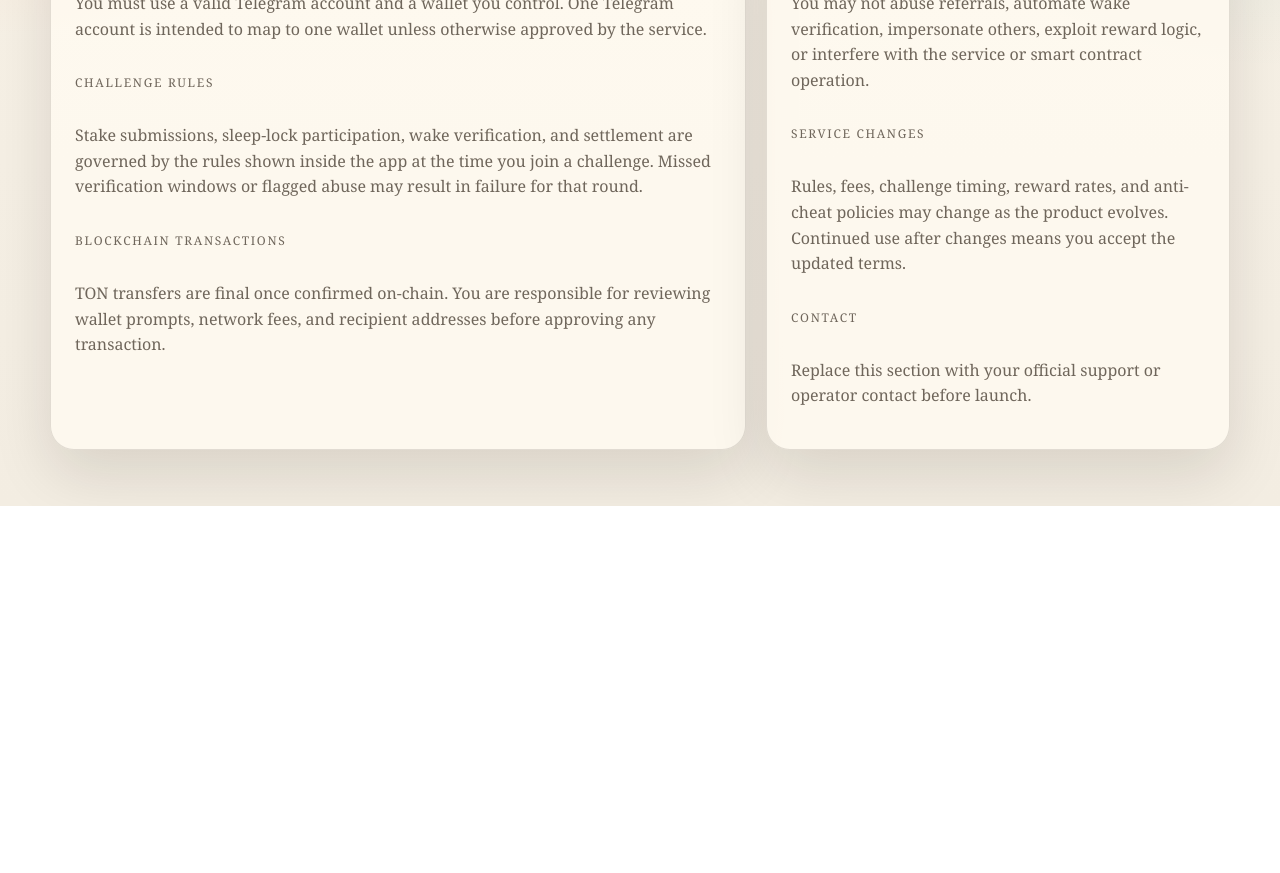
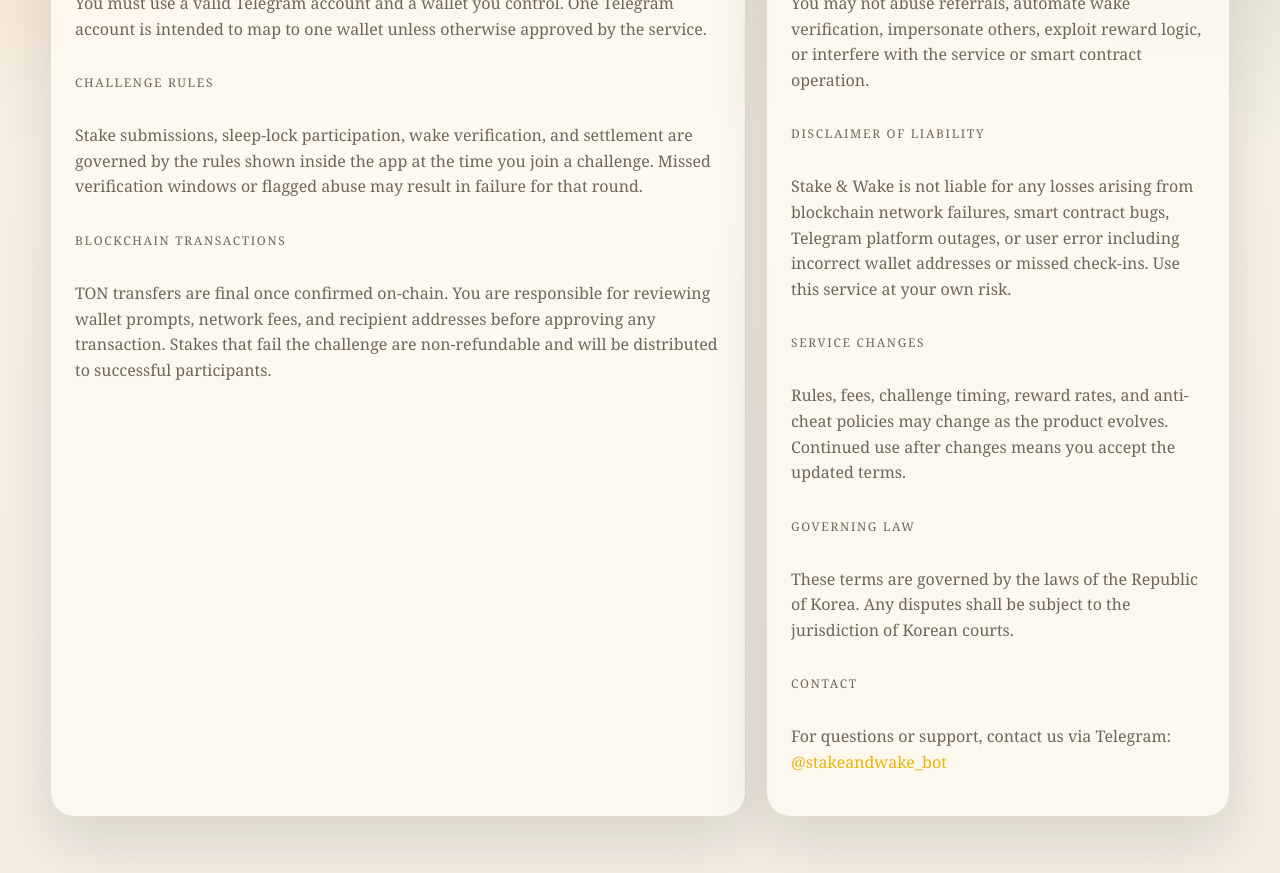
Before and after one commit to realbocho/stake-and-wake, a Next.js app: page /terms in a window 1280 px wide. Shown: the part 440-1313 px from the top of the page. Before the commit the page ends 946 px from the top, so only its background shows below. Built offline with nearby package versions, Linux system fonts and the light colour scheme; what @tonconnect/ui-react would draw is missing.

Commit message:
Update page.tsx

```diff
--- a/app/terms/page.tsx
+++ b/app/terms/page.tsx
@@ -14,7 +14,6 @@
           </p>
         </div>
       </section>
-
       <section className="content-grid" style={{ marginTop: 20 }}>
         <div className="panel stack">
           <div className="label">Eligibility</div>
@@ -23,7 +22,6 @@
             Telegram account is intended to map to one wallet unless otherwise
             approved by the service.
           </p>
-
           <div className="label">Challenge Rules</div>
           <p className="muted">
             Stake submissions, sleep-lock participation, wake verification, and
@@ -31,15 +29,14 @@
             you join a challenge. Missed verification windows or flagged abuse may
             result in failure for that round.
           </p>
-
           <div className="label">Blockchain Transactions</div>
           <p className="muted">
             TON transfers are final once confirmed on-chain. You are responsible
             for reviewing wallet prompts, network fees, and recipient addresses
-            before approving any transaction.
+            before approving any transaction. Stakes that fail the challenge are
+            non-refundable and will be distributed to successful participants.
           </p>
         </div>
-
         <div className="panel stack">
           <div className="label">Acceptable Use</div>
           <p className="muted">
@@ -47,18 +44,30 @@
             others, exploit reward logic, or interfere with the service or smart
             contract operation.
           </p>
-
+          <div className="label">Disclaimer of Liability</div>
+          <p className="muted">
+            Stake &amp; Wake is not liable for any losses arising from blockchain
+            network failures, smart contract bugs, Telegram platform outages, or
+            user error including incorrect wallet addresses or missed check-ins.
+            Use this service at your own risk.
+          </p>
           <div className="label">Service Changes</div>
           <p className="muted">
             Rules, fees, challenge timing, reward rates, and anti-cheat policies
             may change as the product evolves. Continued use after changes means
             you accept the updated terms.
           </p>
-
+          <div className="label">Governing Law</div>
+          <p className="muted">
+            These terms are governed by the laws of the Republic of Korea.
+            Any disputes shall be subject to the jurisdiction of Korean courts.
+          </p>
           <div className="label">Contact</div>
           <p className="muted">
-            Replace this section with your official support or operator contact
-            before launch.
+            For questions or support, contact us via Telegram:{" "}
+            <a href="https://t.me/stakeandwake_bot" style={{ color: "var(--gold)" }}>
+              @stakeandwake_bot
+            </a>
           </p>
         </div>
       </section>
```
